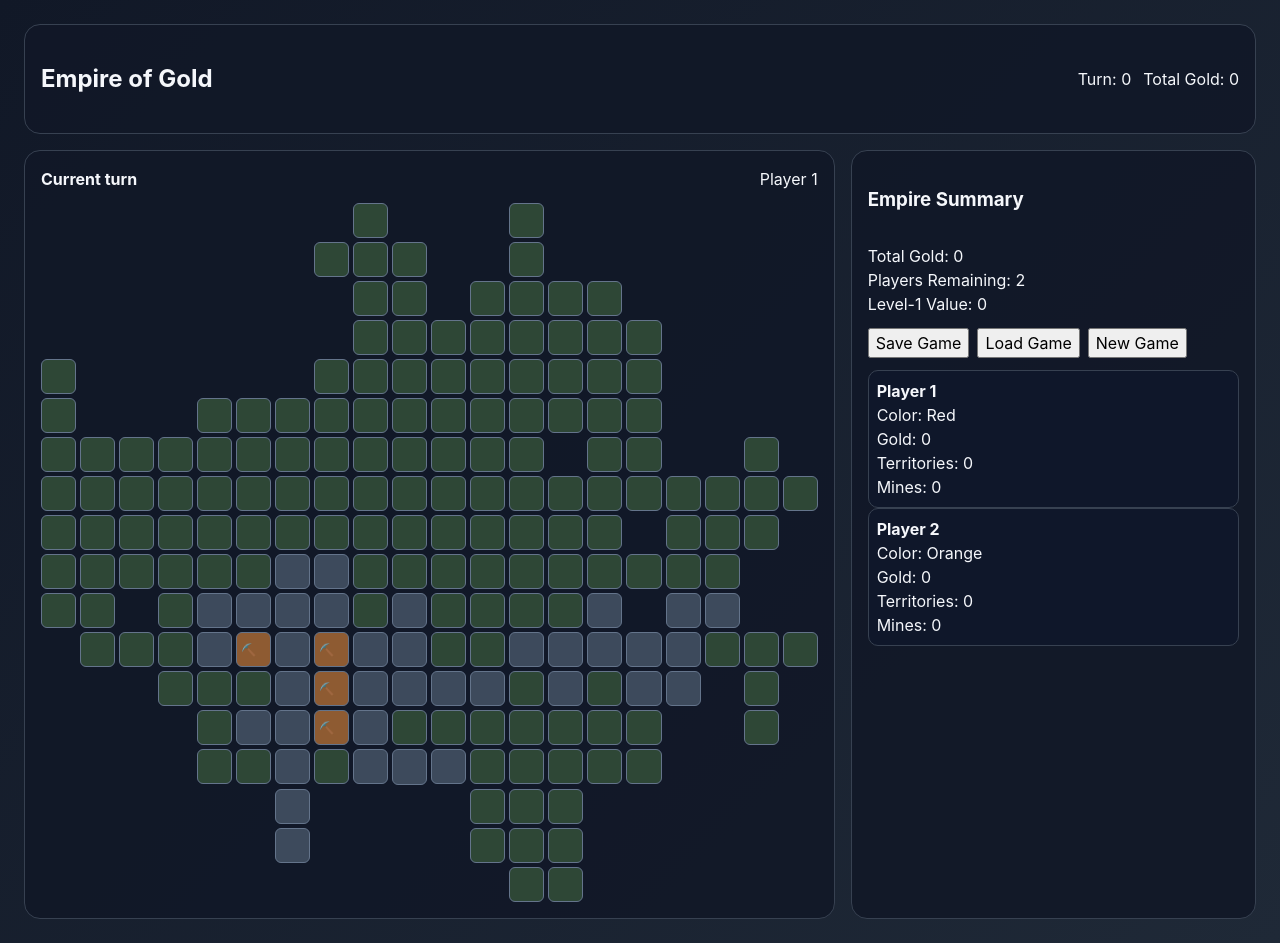
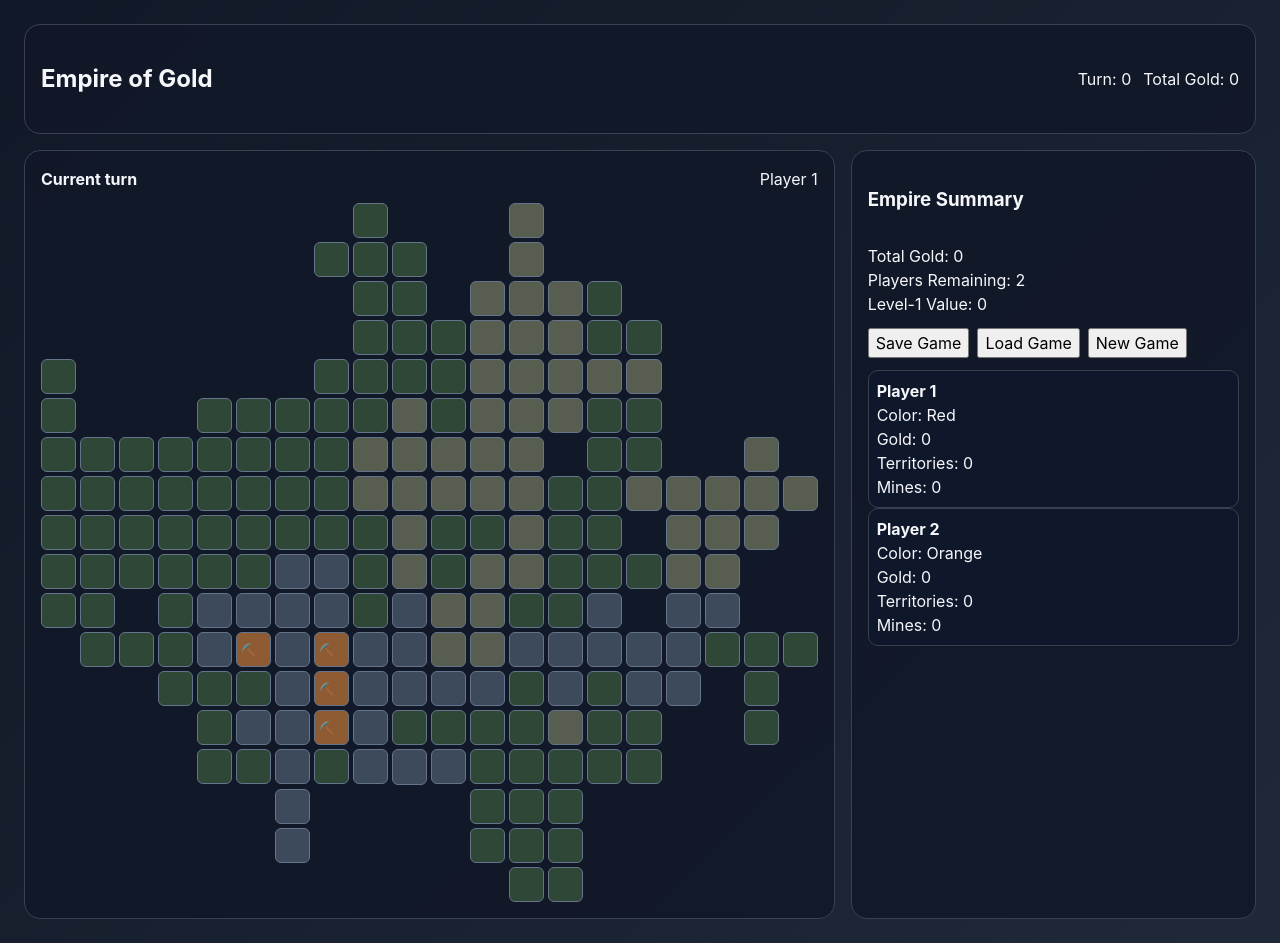
Before and after one commit to dmcote-1991/Empires, a React (Vite) app: page / in a window 1280 px wide. Both pictures are taken after a click on the button "Start Game". Built offline with nearby package versions, Linux system fonts and the light colour scheme.

Commit message:
Add Forest biome > make default > field rendered within forest

```diff
--- a/src/engine/game.ts
+++ b/src/engine/game.ts
@@ -16,6 +16,11 @@ export const createInitialGameState = (options: {
   generateMountainBiomes(
     board.territories,
     options.mineCount,
+    rng
+  );
+
+  generateFieldBiomes(
+    board.territories,
     rng
   );
 
@@ -615,7 +620,7 @@ function generateBoard(territoryCount: number, rng: Rng): Board {
       level: 1,
       neighbors: [],
       isMine: false,
-      biome: 'field',
+      biome: 'forest',
     });
   }
 
@@ -786,7 +791,7 @@ function generateMountainBiomes(
 
   for (let attempt = 0; attempt < MAX_MOUNTAIN_ATTEMPTS; attempt += 1) {
     for (const territory of territories) {
-      territory.biome = 'field';
+      territory.biome = 'forest';
     }
 
     const mountainIds = new Set<string>();
@@ -902,6 +907,185 @@ function generateMountainBiomes(
   );
 }
 
+const FIELD_PERCENT_OF_FOREST = 0.30;
+
+function generateFieldBiomes(
+  territories: Territory[],
+  rng: Rng
+): void {
+  const forestTerritories = territories.filter(
+    (territory) => territory.biome === 'forest'
+  );
+
+  if (forestTerritories.length === 0) {
+    return;
+  }
+
+  const targetFieldCount = Math.floor(
+    forestTerritories.length * FIELD_PERCENT_OF_FOREST
+  );
+
+  if (targetFieldCount <= 0) {
+    return;
+  }
+
+  const fieldIds = new Set<string>();
+
+  /*
+   * Use several independent seeds instead of one seed.
+   *
+   * This creates scattered clearings throughout the forest
+   * instead of one giant connected field.
+   */
+  const blobCount = Math.max(
+    2,
+    Math.round(targetFieldCount / 10)
+  );
+
+  const shuffled = [...forestTerritories];
+
+  for (let index = shuffled.length - 1; index > 0; index -= 1) {
+    const randomIndex = Math.floor(
+      rng() * (index + 1)
+    );
+
+    [shuffled[index], shuffled[randomIndex]] = [
+      shuffled[randomIndex],
+      shuffled[index],
+    ];
+  }
+
+  const seedCount = Math.min(
+    blobCount,
+    shuffled.length,
+    targetFieldCount
+  );
+
+  /*
+   * Pick seeds that are reasonably separated from
+   * existing field seeds.
+   */
+  for (const territory of shuffled) {
+    if (fieldIds.size >= seedCount) {
+      break;
+    }
+
+    const tooClose = territory.neighbors.some(
+      (neighborId) => fieldIds.has(neighborId)
+    );
+
+    if (!tooClose) {
+      fieldIds.add(territory.id);
+    }
+  }
+
+  /*
+   * If the map is small and we couldn't find enough
+   * separated seeds, fill the remaining seed slots.
+   */
+  if (fieldIds.size < seedCount) {
+    for (const territory of shuffled) {
+      if (fieldIds.size >= seedCount) {
+        break;
+      }
+
+      fieldIds.add(territory.id);
+    }
+  }
+
+  /*
+   * Grow each clearing organically.
+   *
+   * Unlike mountains, we don't reward long chains.
+   * Territories with several field neighbors are favored,
+   * which causes each clearing to become a compact blob.
+   */
+  while (fieldIds.size < targetFieldCount) {
+    const frontier = forestTerritories.filter(
+      (territory) =>
+        !fieldIds.has(territory.id) &&
+        territory.neighbors.some((neighborId) =>
+          fieldIds.has(neighborId)
+        )
+    );
+
+    if (frontier.length === 0) {
+      break;
+    }
+
+    const scored = frontier.map((territory) => {
+      const fieldNeighbors = territory.neighbors.filter(
+        (neighborId) => fieldIds.has(neighborId)
+      ).length;
+
+      let score = rng();
+
+      /*
+       * Prefer 2-3 field neighbors.
+       *
+       * 1 neighbor tends to create narrow extensions.
+       * 2-3 creates rounded, natural clearings.
+       * 4+ tends to fill holes and become too geometric.
+       */
+      if (fieldNeighbors === 1) {
+        score -= 3;
+      } else if (fieldNeighbors === 2) {
+        score += 5;
+      } else if (fieldNeighbors === 3) {
+        score += 4;
+      } else if (fieldNeighbors >= 4) {
+        score += 1;
+      }
+
+      /*
+       * Very large blobs are discouraged so that fields
+       * remain scattered around the forest.
+       */
+      const nearbyFieldCount = territory.neighbors.filter(
+        (neighborId) => fieldIds.has(neighborId)
+      ).length;
+
+      score += nearbyFieldCount * 0.5;
+
+      return {
+        territory,
+        score,
+      };
+    });
+
+    scored.sort((a, b) => b.score - a.score);
+
+    /*
+     * Choose randomly from the strongest candidates rather
+     * than always choosing the single strongest one.
+     *
+     * This keeps the clearing edges irregular.
+     */
+    const candidateCount = Math.min(
+      20,
+      scored.length
+    );
+
+    const selected =
+      scored[
+        Math.floor(rng() * candidateCount)
+      ].territory;
+
+    fieldIds.add(selected.id);
+  }
+
+  /*
+   * Convert the selected forest territories into fields.
+   *
+   * Mountains were already generated, so only forest
+   * territories could have reached this function's lists.
+   */
+  for (const territory of territories) {
+    if (fieldIds.has(territory.id)) {
+      territory.biome = 'field';
+    }
+  }
+}
 
 function countMountainNeighbors(
   territory: Territory,
--- a/src/styles.css
+++ b/src/styles.css
@@ -39,8 +39,12 @@ button { cursor: pointer; }
   color: #f9fafb;
 }
 
+.tile.forest {
+background: #2e4736;
+}
+
 .tile.field {
-  background: #2e4736;
+  background: #585e4f;
 }
 
 .tile.mountain {
--- a/src/types/index.ts
+++ b/src/types/index.ts
@@ -20,7 +20,7 @@ export interface Territory {
   level: number;
   neighbors: string[];
   isMine: boolean;
-  biome: 'field' | 'mountain';
+  biome: 'forest' | 'field' | 'mountain';
 }
 
 export interface Mine {
```
